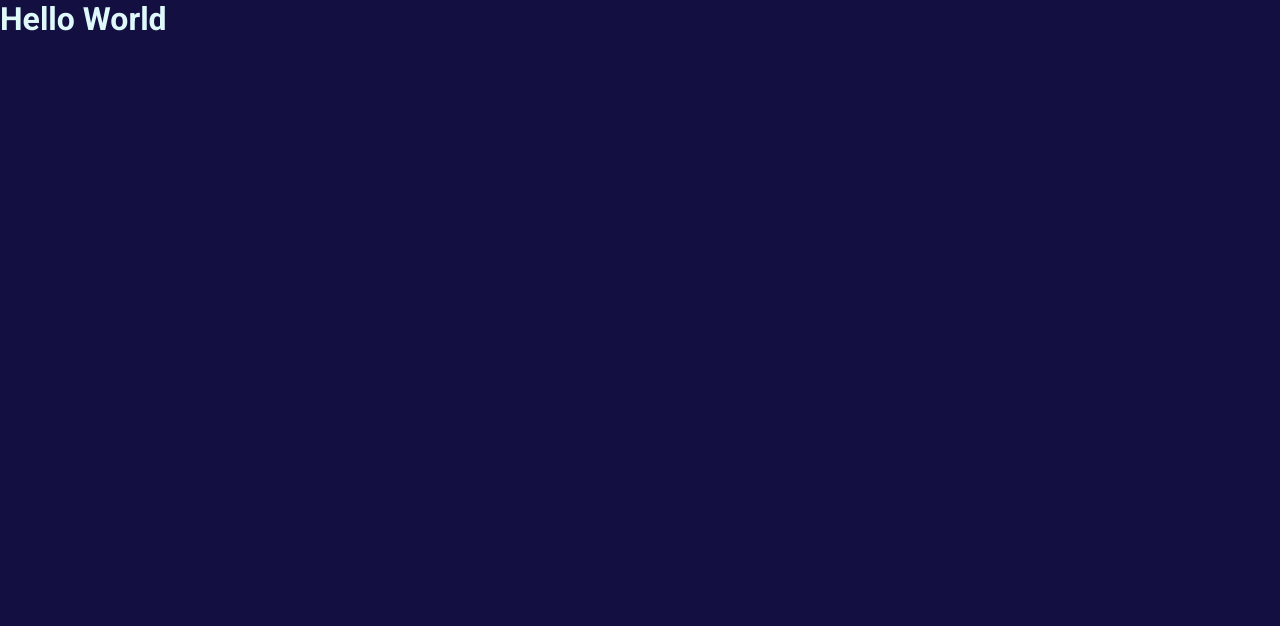
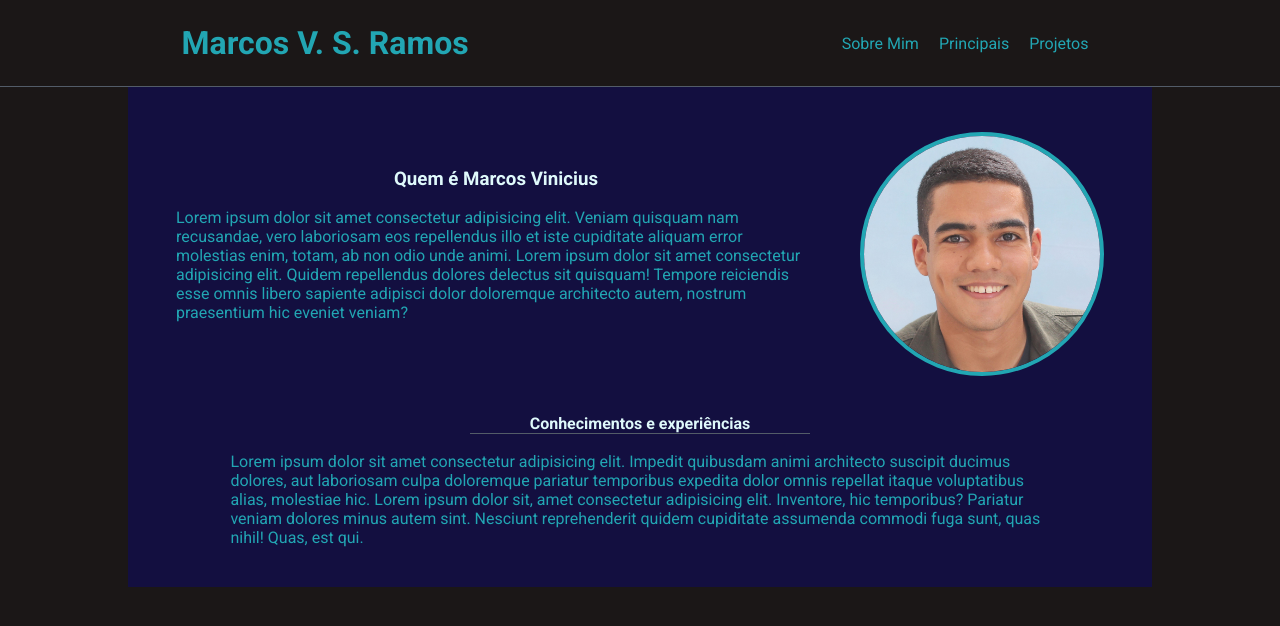
Before and after one commit to MarcosVSRamos/Portifolio_Marcos, a React (Create React App) app: page / in a window 1280 px wide. Shown: the top 626 px of the page. Built offline with nearby package versions, Linux system fonts and the light colour scheme.

Commit message:
componentizando o header e a primeira seção

```diff
--- a/src/App.tsx
+++ b/src/App.tsx
@@ -1,11 +1,13 @@
 import GlobalCss from './styles'
 import Header from './components/Header'
+import SobreMim from './components/SobreMim'
 
 function App() {
   return (
     <>
       <GlobalCss />
       <Header />
+      <SobreMim />
     </>
   )
 }
--- a/src/components/Header/index.tsx
+++ b/src/components/Header/index.tsx
@@ -1,8 +1,15 @@
+import * as S from './styles'
+
 const Header = () => {
   return (
-    <div>
-      <h1>Hello World</h1>
-    </div>
+    <S.Div>
+      <h1>Marcos V. S. Ramos</h1>
+      <S.NavBar>
+        <a>Sobre Mim</a>
+        <a>Principais</a>
+        <a>Projetos</a>
+      </S.NavBar>
+    </S.Div>
   )
 }
 
--- /dev/null
+++ b/src/components/Header/styles.ts
@@ -0,0 +1,23 @@
+import styled from 'styled-components'
+import { colors } from '../../styles'
+
+export const Div = styled.div`
+  position: fixed;
+  display: flex;
+  justify-content: space-around;
+  align-items: center;
+  text-align: center;
+  padding: 24px 0;
+  border-bottom: solid 1px ${colors.grey};
+  color: ${colors.green};
+  background-color: ${colors.black};
+  width: 100%;
+`
+
+export const NavBar = styled.nav`
+  a {
+    margin: 0 10px;
+    cursor: pointer;
+    color: ${colors.green};
+  }
+`
--- /dev/null
+++ b/src/components/SobreMim/index.tsx
@@ -0,0 +1,38 @@
+import * as S from './styles'
+import perfil from '../../assets/images/perfil.jpg'
+
+const SobreMim = () => {
+  return (
+    <S.Div className="container">
+      <S.HeaderSection>
+        <div>
+          <h3>Quem é Marcos Vinicius</h3>
+          <p>
+            Lorem ipsum dolor sit amet consectetur adipisicing elit. Veniam
+            quisquam nam recusandae, vero laboriosam eos repellendus illo et
+            iste cupiditate aliquam error molestias enim, totam, ab non odio
+            unde animi. Lorem ipsum dolor sit amet consectetur adipisicing elit.
+            Quidem repellendus dolores delectus sit quisquam! Tempore reiciendis
+            esse omnis libero sapiente adipisci dolor doloremque architecto
+            autem, nostrum praesentium hic eveniet veniam?
+          </p>
+        </div>
+        <S.Image src={perfil} alt="imagem de perfil" />
+      </S.HeaderSection>
+      <div>
+        <S.Titlle>Conhecimentos e experiências</S.Titlle>
+        <S.Text>
+          Lorem ipsum dolor sit amet consectetur adipisicing elit. Impedit
+          quibusdam animi architecto suscipit ducimus dolores, aut laboriosam
+          culpa doloremque pariatur temporibus expedita dolor omnis repellat
+          itaque voluptatibus alias, molestiae hic. Lorem ipsum dolor sit, amet
+          consectetur adipisicing elit. Inventore, hic temporibus? Pariatur
+          veniam dolores minus autem sint. Nesciunt reprehenderit quidem
+          cupiditate assumenda commodi fuga sunt, quas nihil! Quas, est qui.
+        </S.Text>
+      </div>
+    </S.Div>
+  )
+}
+
+export default SobreMim
--- /dev/null
+++ b/src/components/SobreMim/styles.ts
@@ -0,0 +1,47 @@
+import styled from 'styled-components'
+import { colors } from '../../styles'
+
+export const Div = styled.div`
+  height: 100%;
+  padding-top: 68px;
+  display: block;
+  padding-bottom: 40px;
+`
+export const HeaderSection = styled.div`
+  display: flex;
+  justify-content: space-between;
+  align-items: center;
+  padding: 64px 48px 0;
+
+  div {
+    display: flex;
+    flex-direction: column;
+    align-items: center;
+    p {
+      width: 640px;
+      max-width: 100%;
+      margin: 18px 0;
+      color: ${colors.green};
+    }
+  }
+`
+
+export const Image = styled.img`
+  width: 244px;
+  height: 244px;
+  object-fit: cover;
+  max-width: 100%;
+  border-radius: 50%;
+  border: solid 4px ${colors.green};
+`
+export const Text = styled.p`
+  width: 80%;
+  margin: 0 auto;
+  color: ${colors.green};
+`
+export const Titlle = styled.h4`
+  margin: 38px auto 18px;
+  width: 340px;
+  text-align: center;
+  border-bottom: solid 1px ${colors.grey};
+`
--- a/src/styles.ts
+++ b/src/styles.ts
@@ -2,7 +2,7 @@ import { createGlobalStyle } from 'styled-components'
 
 export const colors = {
   white: '#dff9fb',
-  black: '#000',
+  black: '#1b1717ff',
   grey: '#535c68',
   blueBlack: '#130f40',
   blue: '#30336b',
@@ -24,7 +24,7 @@ const GlobalCss = createGlobalStyle`
 }
 
 body {
-  background-color: ${colors.blueBlack};
+  background-color: ${colors.black};
   color: ${colors.white};
   }
 
@@ -32,6 +32,7 @@ body {
   max-width: 1024px;
   width: 100%;
   margin: 0 auto;
+  background-color: ${colors.blueBlack};
 
   @media (max-width: ${breakpoints.desktop}) {
     max-width: 80%;
```
Also changed, not shown: src/assets/images/perfil.jpg (added).
